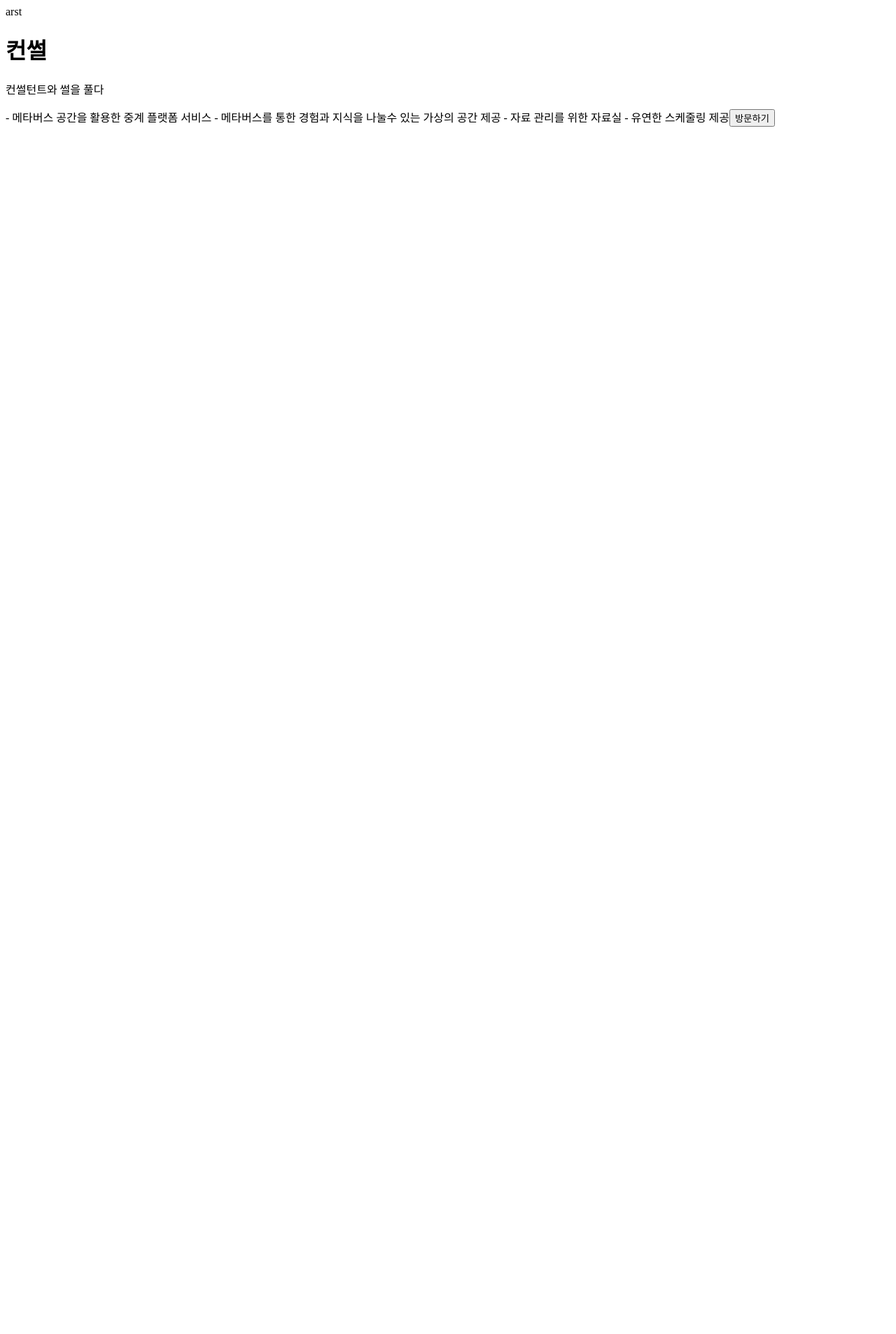
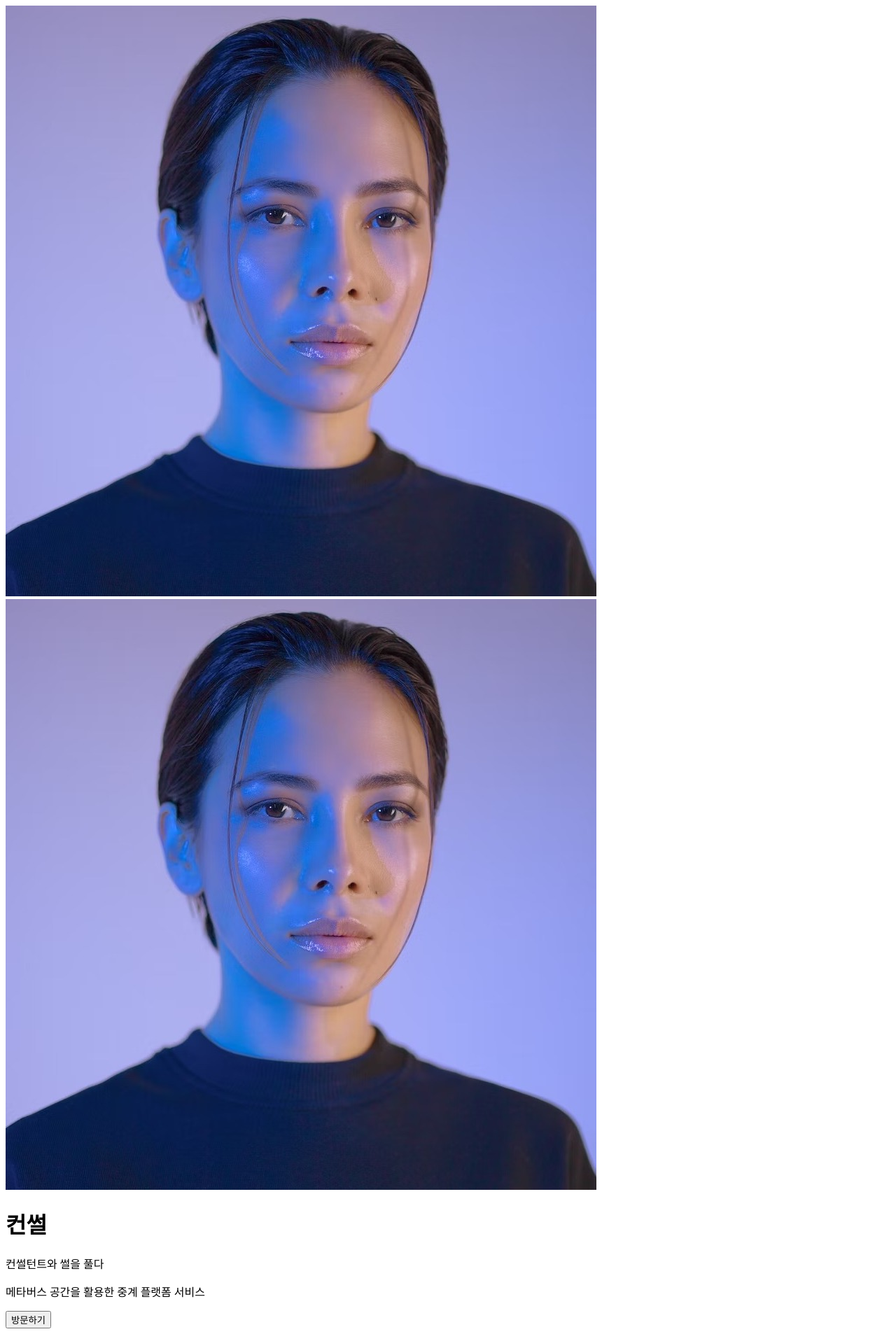
Before and after one commit to lawplatform/landingpage, a Next.js app: page /Conssul in a window 1280 px wide. Shown: the whole page at 70% size. Before the commit the page ends 800 px from the top, so only its background shows below. Built offline with nearby package versions, Linux system fonts and the light colour scheme.

Commit message:
feat: try to design conssul link

```diff
--- a/src/pages/Conssul.tsx
+++ b/src/pages/Conssul.tsx
@@ -1,22 +1,34 @@
 import Des from "../components/Des";
-
+import Image from "next/image"
 export default function Conssul() {
 	return (
 
 
 		<div className="md:flex items-center">
 			<div className="w-full md:w-1/2 mb-10 md:mb-0">
-				<div className="w-ful bg-red-100">arst</div>
+				<div className="w-ful bg-red-100">
+
+
+					<div className="avatar">
+						<div className="w-24 rounded-full">
+							<img src="/temp/person.jpg" />
+						</div>
+					</div>
+
+					<div className="avatar fixed top-5">
+						<div className="w-24 rounded-full">
+							<img src="/temp/person.jpg" />
+						</div>
+					</div>
+
+				</div>
 			</div>
-			<div className="w-full md:w-1/2">
+			<div className="w-full md:w-1/2 ">
 				<Des Title={"컨썰"} Text={"컨썰턴트와 썰을 풀다"}></Des>
 
 
-				- 메타버스 공간을 활용한 중계 플랫폼 서비스
-				- 메타버스를 통한 경험과 지식을 나눌수 있는 가상의 공간 제공
-				- 자료 관리를 위한 자료실
-				- 유연한 스케줄링 제공
-				<button className="btn btn-neutral">방문하기 </button>
+				<p>메타버스 공간을 활용한 중계 플랫폼 서비스</p>
+				<button className="btn btn-neutral mt-5 mb-5">방문하기 </button>
 			</div>
 		</div>
 
```
Also changed, not shown: src/pages/Container.tsx (+6 -6 lines).
